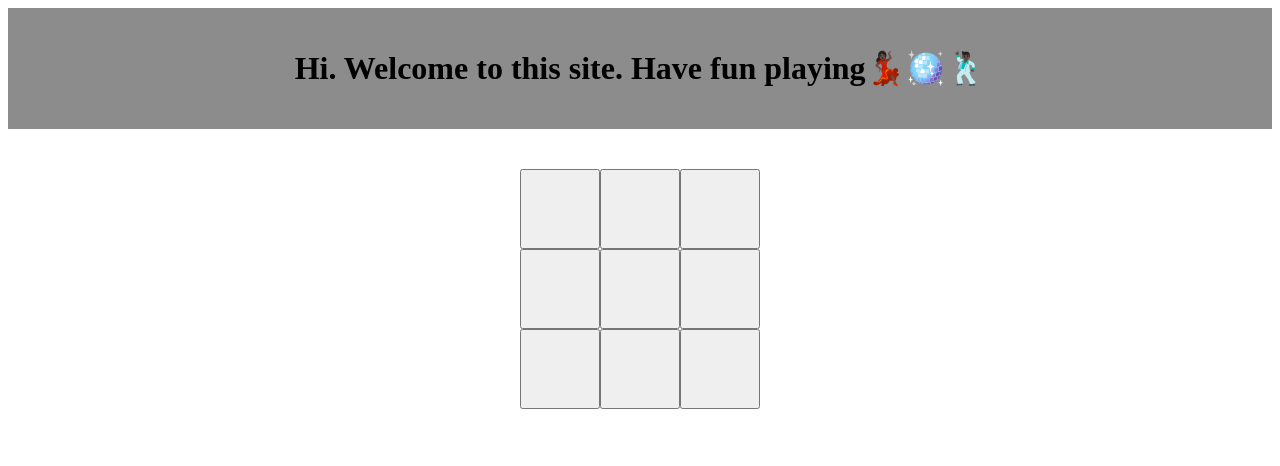
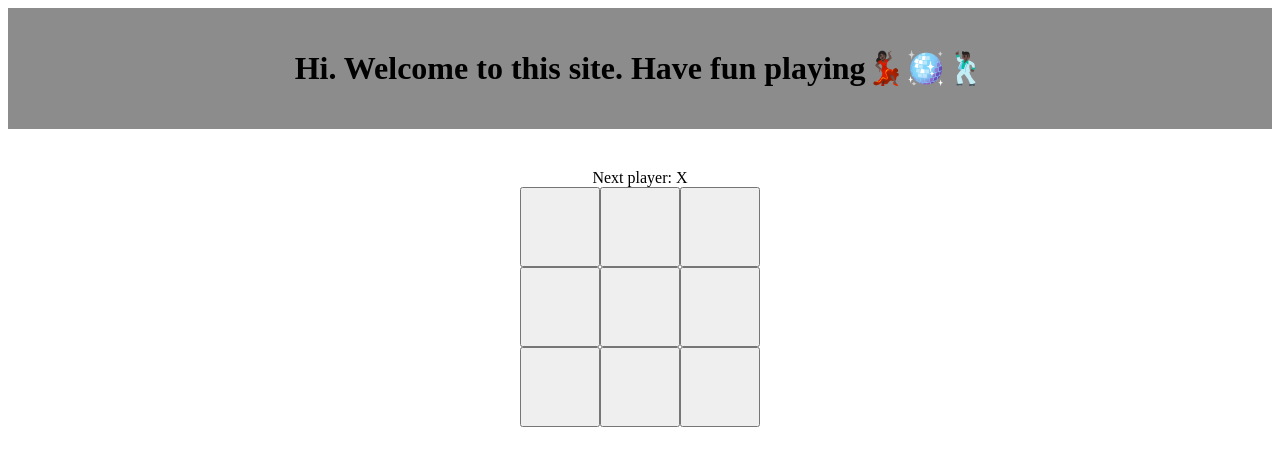
Before and after one commit to sorooshaghaei/react-tic-tac-toe, a React (Create React App) app in the folder tic-tac-toe/: page / in a window 1280 px wide. Shown: the top 466 px of the page. Built offline with nearby package versions, Linux system fonts and the light colour scheme.

Commit message:
the game is ready, but we have more to do...

```diff
--- a/tic-tac-toe/src/Board-row.css
+++ /dev/null
@@ -1,8 +0,0 @@
-.Board-row {
-  display: flex;
-  justify-content: center;
-}
-.Board-size {
-  padding: 40px;
-  margin: auto;
-}
--- a/tic-tac-toe/src/components/Board.jsx
+++ b/tic-tac-toe/src/components/Board.jsx
@@ -1,6 +1,5 @@
 import { useState } from "react";
-import "../Board-row.css";
-import "../square.css";
+import "../style.css";
 
 const Square = ({ value, setValue }) => {
   return (
@@ -15,9 +14,10 @@ const Board = () => {
   const [square, setSquare] = useState(Array(9).fill(null));
 
   const clickHandler = (i) => {
-    if (square[i]) {
+    if (square[i] || CalculateWinner(square)) {
       return;
     }
+
     const nextSquare = square.slice();
     if (xIsNext) {
       nextSquare[i] = "X";
@@ -29,9 +29,20 @@ const Board = () => {
     setXIsNext(!xIsNext);
   };
 
+  const winner = CalculateWinner(square);
+  let status;
+  if (winner) {
+    status = "Winner: " + winner;
+  } else if (square.every((i) => i !== null) && !winner) {
+    status = "Tie game!";
+  } else {
+    status = "Next player: " + (xIsNext ? "X" : "O");
+  }
+
   return (
     <>
       <div className="Board-size">
+        <div className="status">{status}</div>
         <div className="Board-row">
           <Square value={square[0]} setValue={() => clickHandler(0)} />
           <Square value={square[1]} setValue={() => clickHandler(1)} />
@@ -52,4 +63,24 @@ const Board = () => {
   );
 };
 
+const CalculateWinner = (square) => {
+  const lines = [
+    [0, 1, 2],
+    [3, 4, 5],
+    [6, 7, 8],
+    [0, 3, 6],
+    [1, 4, 7],
+    [2, 5, 8],
+    [0, 4, 8],
+    [2, 4, 6],
+  ];
+  for (let i = 0; i < lines.length; i++) {
+    const [a, b, c] = lines[i];
+    if (square[a] && square[a] === square[b] && square[a] === square[c]) {
+      return square[a];
+    }
+  }
+  return null;
+};
+
 export default Board;
--- a/tic-tac-toe/src/square.css
+++ /dev/null
@@ -1,5 +0,0 @@
-.square {
-  font-size: 32px;
-  width: 80px;
-  height: 80px;
-}
--- /dev/null
+++ b/tic-tac-toe/src/style.css
@@ -0,0 +1,20 @@
+.Board-row {
+  display: flex;
+  justify-content: center;
+}
+
+.Board-size {
+  padding: 40px;
+  margin: auto;
+}
+
+.status {
+  display: flex;
+  justify-content: center;
+}
+
+.square {
+  font-size: 32px;
+  width: 80px;
+  height: 80px;
+}
```
